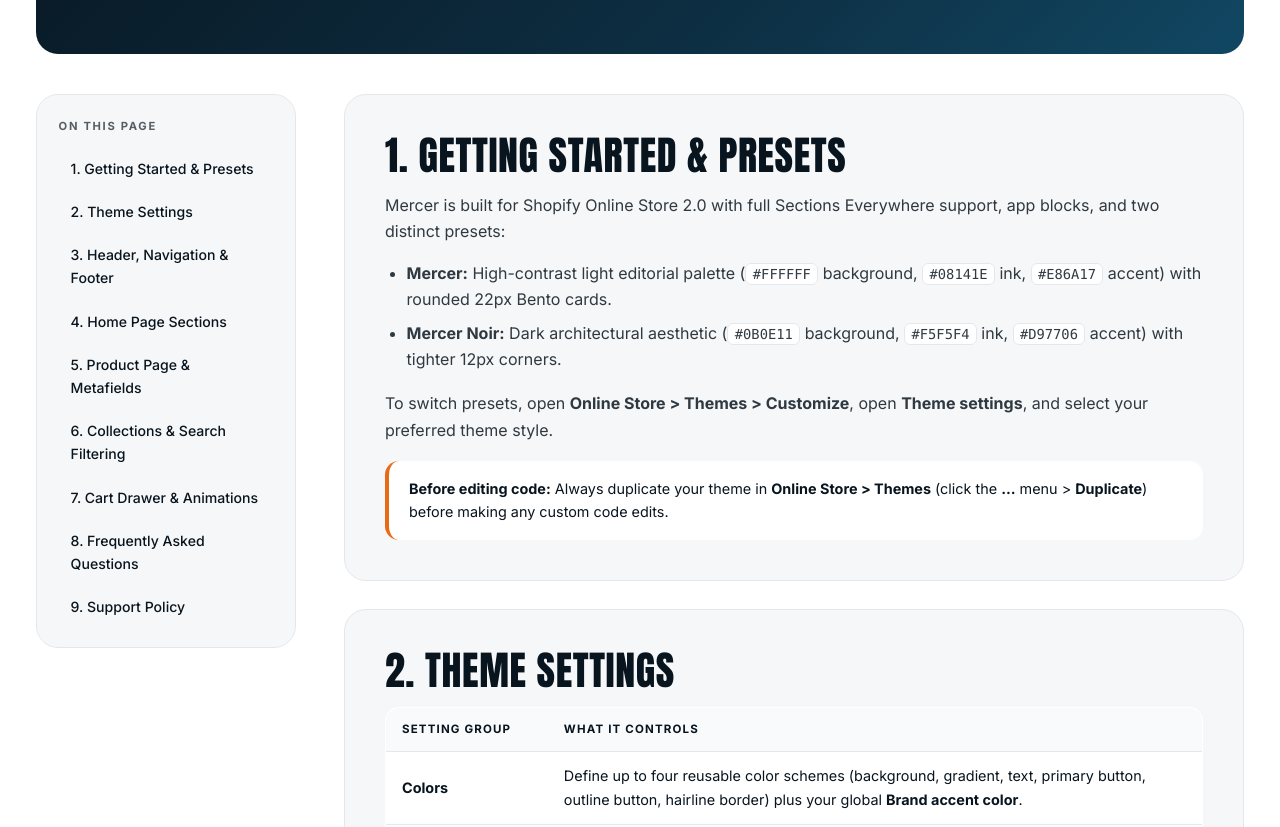
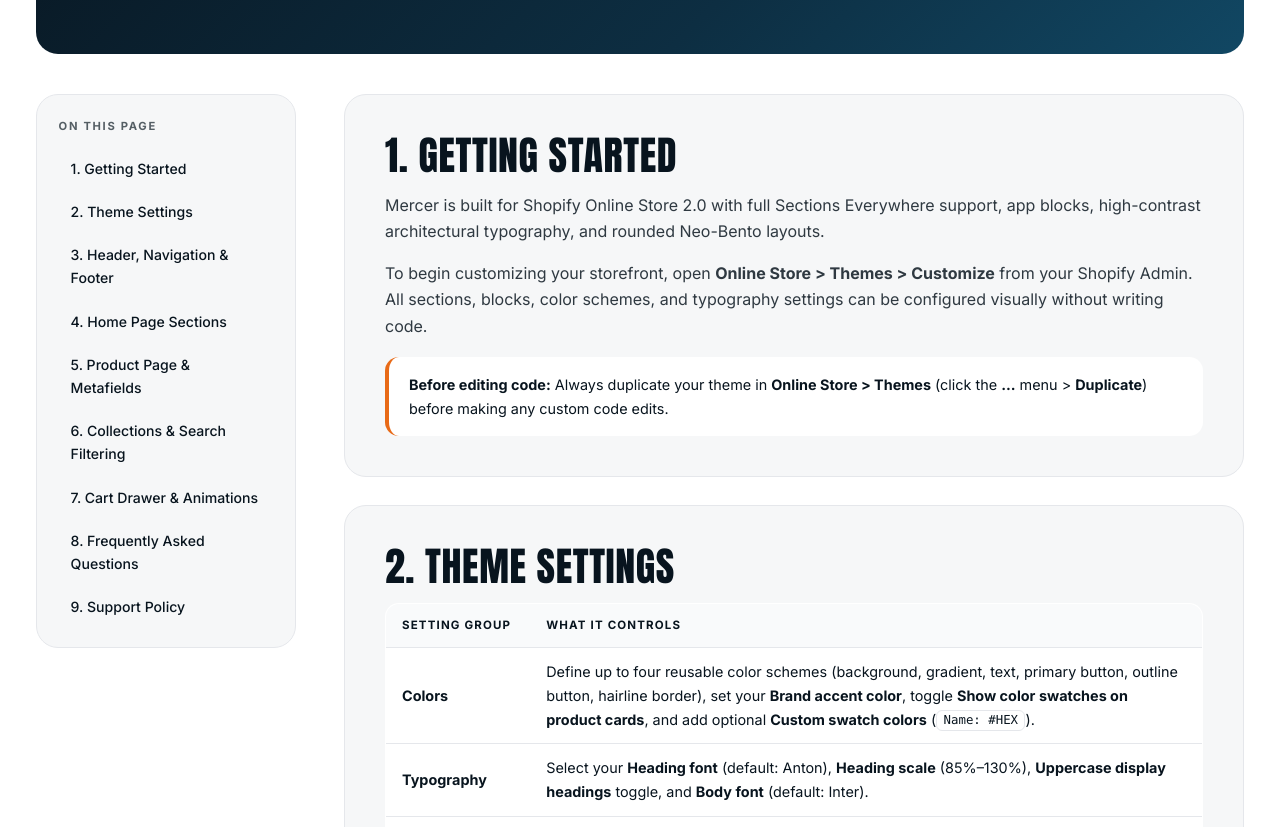
Before and after one commit to anmolcheema836/mercer-docs, a plain HTML site: page index.html in a window 1280 px wide. Shown: the part 360-1187 px from the top of the page. Drawn offline with Linux system fonts and the light colour scheme.

Commit message:
Update index.html

```diff
--- a/index.html
+++ b/index.html
@@ -4,7 +4,7 @@
     <meta charset="utf-8">
     <meta name="viewport" content="width=device-width, initial-scale=1">
     <title>Mercer Theme Documentation — Shopify Online Store 2.0</title>
-    <meta name="description" content="Official merchant documentation for the Mercer Shopify theme. Setup guides for presets, homepage sections, product pages, collections, cart drawer, and support policy.">
+    <meta name="description" content="Official merchant documentation for the Mercer Shopify theme. Setup guides for theme settings, homepage sections, product pages, collections, cart drawer, and support policy.">
     <link rel="preconnect" href="https://fonts.googleapis.com">
     <link rel="preconnect" href="https://fonts.gstatic.com" crossorigin>
     <link href="https://fonts.googleapis.com/css2?family=Anton&family=Inter:wght@400;500;600;700&display=swap" rel="stylesheet">
@@ -37,7 +37,7 @@
         <aside class="sidebar" aria-label="Documentation sections">
           <p class="sidebar__title">On this page</p>
           <ul class="sidebar__list">
-            <li><a class="sidebar__link" href="#getting-started">1. Getting Started &amp; Presets</a></li>
+            <li><a class="sidebar__link" href="#getting-started">1. Getting Started</a></li>
             <li><a class="sidebar__link" href="#theme-settings">2. Theme Settings</a></li>
             <li><a class="sidebar__link" href="#header-footer">3. Header, Navigation &amp; Footer</a></li>
             <li><a class="sidebar__link" href="#homepage-sections">4. Home Page Sections</a></li>
@@ -51,16 +51,12 @@
 
         <div class="docs-content">
           <section id="getting-started" class="card">
-            <h2>1. Getting Started &amp; Presets</h2>
+            <h2>1. Getting Started</h2>
             <p>
-              Mercer is built for Shopify Online Store 2.0 with full Sections Everywhere support, app blocks, and two distinct presets:
+              Mercer is built for Shopify Online Store 2.0 with full Sections Everywhere support, app blocks, high-contrast architectural typography, and rounded Neo-Bento layouts.
             </p>
-            <ul>
-              <li><strong>Mercer:</strong> High-contrast light editorial palette (<code>#FFFFFF</code> background, <code>#08141E</code> ink, <code>#E86A17</code> accent) with rounded 22px Bento cards.</li>
-              <li><strong>Mercer Noir:</strong> Dark architectural aesthetic (<code>#0B0E11</code> background, <code>#F5F5F4</code> ink, <code>#D97706</code> accent) with tighter 12px corners.</li>
-            </ul>
             <p>
-              To switch presets, open <strong>Online Store &gt; Themes &gt; Customize</strong>, open <strong>Theme settings</strong>, and select your preferred theme style.
+              To begin customizing your storefront, open <strong>Online Store &gt; Themes &gt; Customize</strong> from your Shopify Admin. All sections, blocks, color schemes, and typography settings can be configured visually without writing code.
             </p>
             <div class="callout">
               <strong>Before editing code:</strong> Always duplicate your theme in <strong>Online Store &gt; Themes</strong> (click the <strong>...</strong> menu &gt; <strong>Duplicate</strong>) before making any custom code edits.
@@ -80,7 +76,7 @@
                 <tbody>
                   <tr>
                     <td><strong>Colors</strong></td>
-                    <td>Define up to four reusable color schemes (background, gradient, text, primary button, outline button, hairline border) plus your global <strong>Brand accent color</strong>.</td>
+                    <td>Define up to four reusable color schemes (background, gradient, text, primary button, outline button, hairline border), set your <strong>Brand accent color</strong>, toggle <strong>Show color swatches on product cards</strong>, and add optional <strong>Custom swatch colors</strong> (<code>Name: #HEX</code>).</td>
                   </tr>
                   <tr>
                     <td><strong>Typography</strong></td>
@@ -133,7 +129,7 @@
               <li><strong>Editorial hero:</strong> Supports separate <strong>Desktop image</strong> and <strong>Mobile image</strong>, optional auto-playing background video, scrim opacity slider, primary/secondary buttons, rotating 360-degree studio stamp, and scrolling marquee.</li>
               <li><strong>Brand manifesto split:</strong> High-contrast split card with <strong>Image position on desktop</strong> (Left or Right), <strong>Heading</strong>, and <strong>Highlighted sticker word</strong> (automatically wraps the matching word in a tilted sticker badge).</li>
               <li><strong>Featured collection:</strong> Displays a 3-piece asymmetric Bento showcase with category filter pills. Increasing <strong>Products to show</strong> above 3 automatically renders an aligned 4-column product grid underneath.</li>
-              <li><strong>Neo-Bento seasons grid:</strong> 4-tile asymmetric seasonal showcase (Autumn, Spring with rotating stamp, accent-colored Summer editorial tile, and Winter) linked directly to collections.</li>
+              <li><strong>Neo-Bento seasons grid:</strong> 4-tile asymmetric seasonal showcase linked directly to your featured collections.</li>
               <li><strong>Shop the look:</strong> Full-width campaign banner with split left/right sticker headlines (<strong>Left heading</strong>, <strong>Left sticker text</strong>, <strong>Right sticker text</strong>, <strong>Right heading</strong>) and up to 5 interactive <strong>Garment hotspot</strong> pins that open a slide-over outfit drawer.</li>
               <li><strong>Featured product &amp; Custom Liquid:</strong> Available on all JSON templates, with full support for <code>@app</code> blocks and custom Liquid snippets.</li>
             </ul>
@@ -146,7 +142,7 @@
             </p>
             <h3>Color swatches</h3>
             <p>
-              Mercer supports Shopify's native Category Metafield color and image swatches automatically on options named <em>Color</em>, <em>Colour</em>, <em>Fabric</em>, or <em>Shade</em>. To display text pills instead of swatches, uncheck <strong>Show color swatches</strong> inside the <strong>Variant picker</strong> block.
+              Mercer supports Shopify's native Category Metafield color and image swatches automatically on options named <em>Color</em>, <em>Colour</em>, <em>Fabric</em>, or <em>Shade</em>. For color names without Category Metafields, add optional <code>Name: #HEX</code> lines under <strong>Theme settings &gt; Colors &gt; Custom swatch colors</strong>. To display text pills instead of swatches, uncheck <strong>Show color swatches</strong> inside the <strong>Variant picker</strong> block.
             </p>
             <h3>Size guide &amp; Model fit metafields</h3>
             <ol>
@@ -157,7 +153,7 @@
             <h3>Native Shopify Commerce Features</h3>
             <ul>
               <li><strong>Related &amp; Complementary products:</strong> Install the free <strong>Shopify Search &amp; Discovery</strong> app to curate complementary pairings displayed in the <em>Complementary products</em> section and related items in <em>Related products</em>.</li>
-              <li><strong>Rich media &amp; 3D/AR:</strong> Upload MP4 videos, YouTube/Vimeo links, or 3D GLB/USDZ models directly to product media. Mobile shoppers automatically see the <em>View in your space</em> AR button.</li>
+              <li><strong>Rich media &amp; 3D/AR:</strong> Upload MP4 videos, YouTube/Vimeo links, or 3D GLB/USDZ models directly to product media. AR-capable mobile browsers automatically show the <em>View in your space</em> button.</li>
               <li><strong>Local pickup, Unit pricing &amp; Gift cards:</strong> Pickup availability, unit prices, Shop Pay Installments, dynamic checkout buttons, and gift card recipient fields work automatically when enabled in Shopify Admin.</li>
             </ul>
           </section>
@@ -175,7 +171,7 @@
           <section id="cart-drawer" class="card">
             <h2>7. Cart Drawer &amp; Animations</h2>
             <p>
-              Mercer includes an editorial slide-out cart drawer with a live free shipping progress bar, quantity controls, selling plan labels, line-level and order-level discount displays, unit prices, order notes, and a <strong>Complete the Look collection</strong> upsell list.
+              When a shopper adds an item to their bag, Mercer plays the optional Fly-to-Cart animation toward the header Bag icon and updates the live item count without interrupting browsing. Clicking the Bag icon opens the slide-out cart drawer with a live free shipping progress bar, quantity controls, selling plan labels, line-level and order-level discount displays, unit prices, order notes, and a <strong>Complete the Look collection</strong> upsell list.
             </p>
             <p>
               To configure the upsell list, select the <strong>Cart drawer</strong> section in the Theme Editor and choose a collection. Up to 3 in-stock products are displayed for one-click adding.
```
